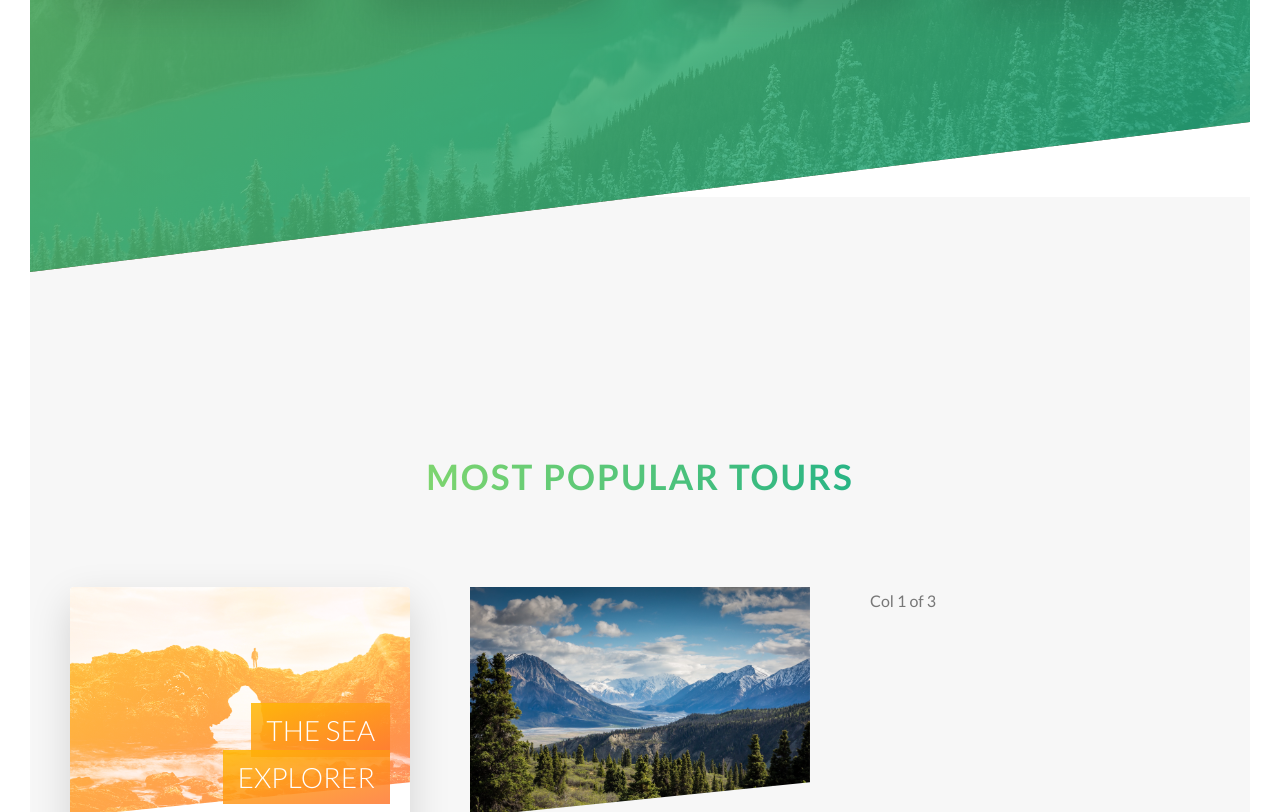
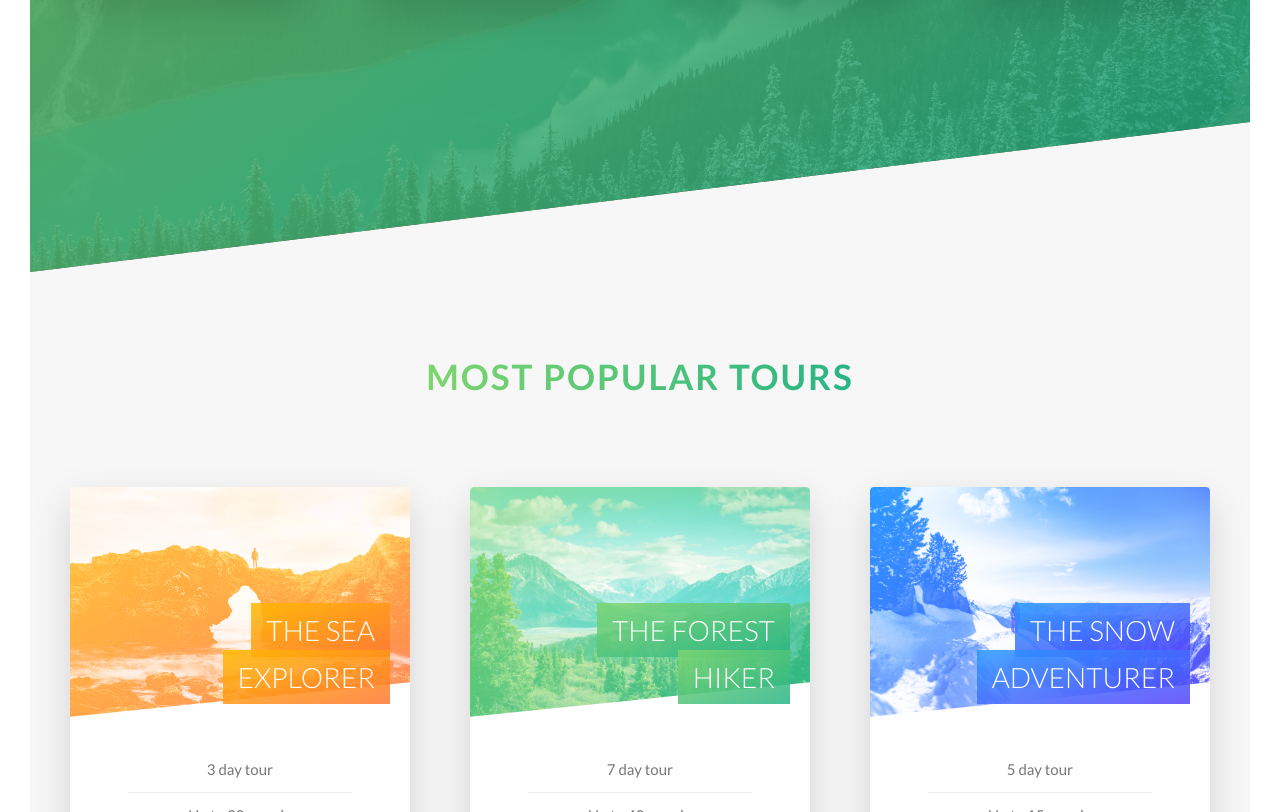
Before and after one commit to sdiperi90/natours_css_practice, a website: page starter/index.html in a window 1280 px wide. Shown: the part 1988-2800 px from the top of the page. Drawn offline with Linux system fonts and the light colour scheme.

Commit message:
finished Tours section 3

```diff
--- a/starter/index.html
+++ b/starter/index.html
@@ -155,11 +155,13 @@
                         </div>
                     </div>
                     <div class="col-1-of-3">
+                        <div class="card">
+                            <div class="card__side card__side--front">
                                 <div class="card__picture card__picture--2">
                                     &nbsp;
                                 </div>
                                 <h4 class="card__heading">
-                                <span class="card__heading-span card__heading-span--1">The Forest Hiker</span>
+                                    <span class="card__heading-span card__heading-span--2">The Forest Hiker</span>
                                 </h4>
                                 <div class="card__details">
                                     <ul>
@@ -170,12 +172,54 @@
                                         <li>Difficulty: medium</li>
                                     </ul>
                                 </div>
+                            </div>
+                            <div class="card__side card__side--back card__side--back-2">
+                                <div class="card__cta">
+                                    <div class="card__price-box">
+                                        <p class="card__price-only">Only</p>
+                                        <p class="card__price-value">$497</p>
+                                    </div>
+                                    <a href="#" class="btn btn--white">Book now!</a>
+                                </div>
+                            </div>
+                        </div>
+                    </div>
+                    <div class="col-1-of-3">
+                            <div class="card">
+                                <div class="card__side card__side--front">
+                                    <div class="card__picture card__picture--3">
+                                        &nbsp;
+                                    </div>
+                                    <h4 class="card__heading">
+                                        <span class="card__heading-span card__heading-span--3">The Snow adventurer</span>
+                                    </h4>
+                                    <div class="card__details">
+                                        <ul>
+                                            <li>5 day tour</li>
+                                            <li>Up to 15 people</li>
+                                            <li>3 tour guides</li>
+                                            <li>Sleep in provided tents</li>
+                                            <li>Difficulty: hard</li>
+                                        </ul>
+                                    </div>
+                                </div>
+                                <div class="card__side card__side--back card__side--back-3">
+                                    <div class="card__cta">
+                                        <div class="card__price-box">
+                                            <p class="card__price-only">Only</p>
+                                            <p class="card__price-value">$897</p>
+                                        </div>
+                                        <a href="#" class="btn btn--white">Book now!</a>
+                                    </div>
+                                </div>
+                            </div>
+                        </div>
+                </div>
 
+                <div class="u-center-text u-margin-bottom-huge">
+                 <a href="#" class="btn btn--green u-margin-top-big">Discover All Tours</a>
+                </div>
 
-
-                    </div>
-                    <div class="col-1-of-3">Col 1 of 3</div>
-                </div>
             </section>
         </main>
 
--- a/starter/sass/base/_utilities.scss
+++ b/starter/sass/base/_utilities.scss
@@ -13,3 +13,10 @@
 .u-margin-bottom-big {
     margin-bottom: 8rem;
 }
+
+.u-margin-top-big {
+    margin-top: 8rem;
+}
+.u-margin-top-huge {
+    margin-top: 10rem;
+}
--- a/starter/sass/components/_button.scss
+++ b/starter/sass/components/_button.scss
@@ -18,6 +18,15 @@
     &--white {
         background-color: $color-white;
         color: $color-grey-dark;
+
+        &::after {
+            background-color: $color-white;
+        }
+    }
+
+    &--green {
+        background-color: $color-primary;
+        color: $color-white;
 
         &::after {
             background-color: $color-white;
--- a/starter/sass/components/_card.scss
+++ b/starter/sass/components/_card.scss
@@ -32,6 +32,21 @@
                     $color-secondary-dark
                 );
             }
+
+            &-2 {
+                background-image: linear-gradient(
+                    to right bottom,
+                    $color-primary-light,
+                    $color-primary-dark
+                );
+            }
+            &-3 {
+                background-image: linear-gradient(
+                    to right bottom,
+                    $color-tertiary-light,
+                    $color-tertiary-dark
+                );
+            }
         }
     }
 
@@ -54,6 +69,8 @@
         // make it work across all web browsers
         -webkit-clip-path: polygon(0 0, 100% 0, 100% 85%, 0 100%);
         clip-path: polygon(0 0, 100% 0, 100% 85%, 0 100%);
+        border-top-left-radius: 3px;
+        border-top-right-radius: 3px;
 
         &--1 {
             background-image: linear-gradient(
@@ -65,11 +82,21 @@
         }
 
         &--2 {
-            background-image: url("../../img/nat-6.jpg");
+            background-image: linear-gradient(
+                    to right bottom,
+                    $color-primary-light,
+                    $color-primary-dark
+                ),
+                url("../../img/nat-6.jpg");
         }
 
         &--3 {
-            background-image: url("../../img/nat-7.jpg");
+            background-image: linear-gradient(
+                    to right bottom,
+                    $color-tertiary-light,
+                    $color-tertiary-dark
+                ),
+                url("../../img/nat-7.jpg");
         }
     }
 
@@ -96,6 +123,21 @@
                 to right bottom,
                 rgba($color-secondary-light, 0.85),
                 rgba($color-secondary-dark, 0.85)
+            );
+        }
+
+        &--2 {
+            background-image: linear-gradient(
+                to right bottom,
+                rgba($color-primary-light, 0.85),
+                rgba($color-primary-dark, 0.85)
+            );
+        }
+        &--3 {
+            background-image: linear-gradient(
+                to right bottom,
+                rgba($color-tertiary-light, 0.85),
+                rgba($color-tertiary-dark, 0.85)
             );
         }
     }
--- a/starter/sass/pages/_home.scss
+++ b/starter/sass/pages/_home.scss
@@ -25,5 +25,6 @@
 
 .section-tours {
     background-color: $color-grey-light-1;
-    padding: 25rem 0 50rem 0;
+    padding: 25rem 0 15rem 0;
+    margin-top: -10rem;
 }
```
Also changed, not shown: starter/css/style.css. Lines whose indentation alone changed are shown as unchanged.
